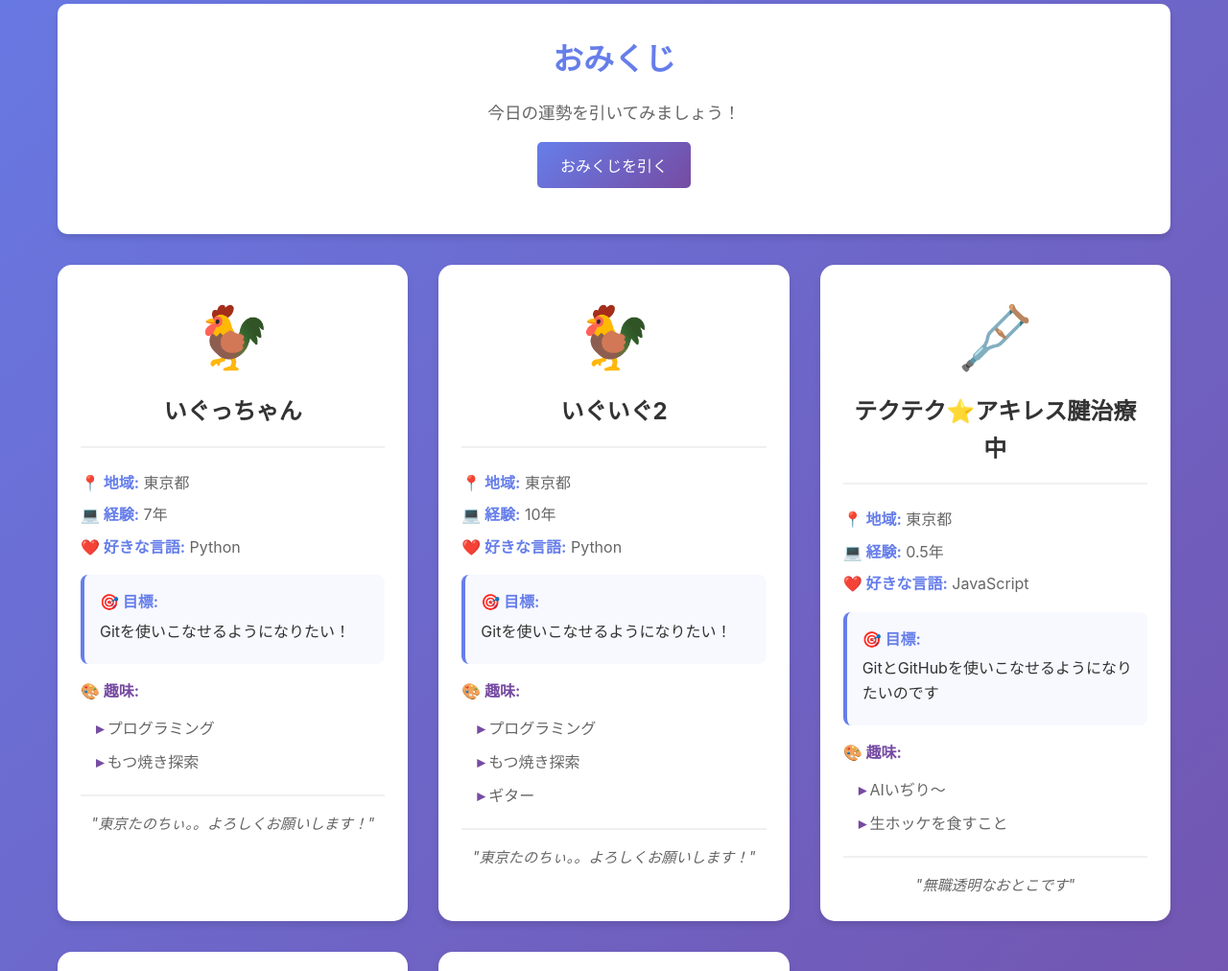
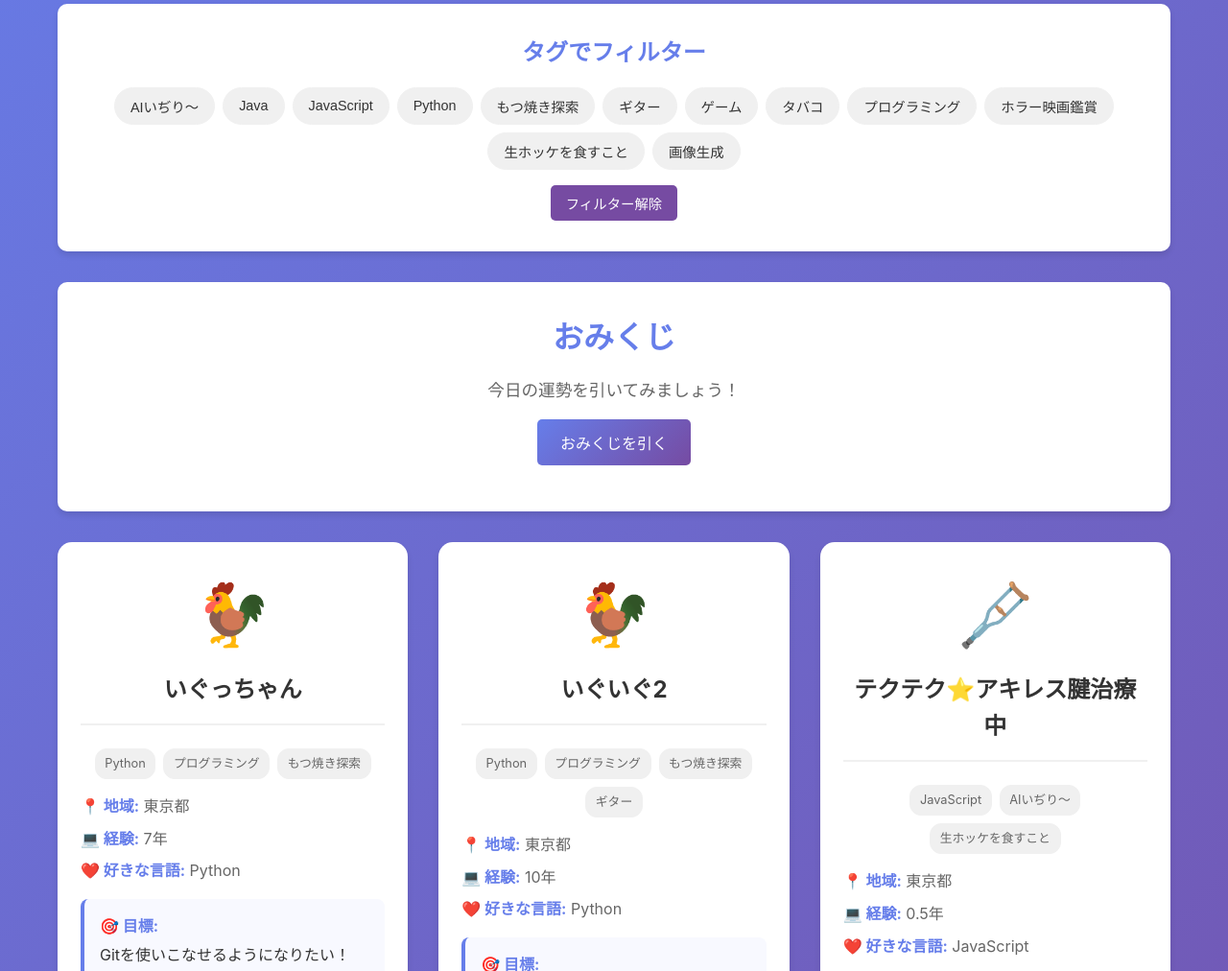
Before and after one commit to study-basic-hackathon/event-docs, a plain HTML site: page docs/20251214_members/index.html in a window 1280 px wide. Shown: the part 399-1411 px from the top of the page at 96% size. Drawn offline with Linux system fonts and the light colour scheme.

Commit message:
タグ付けしました

```diff
--- a/docs/20251214_members/css/style.css
+++ b/docs/20251214_members/css/style.css
@@ -104,6 +104,69 @@ main {
 }
 
 /* ========================================
+   タグフィルター
+   ======================================== */
+.tag-filter {
+  background: var(--card-bg);
+  padding: 2rem;
+  border-radius: 10px;
+  box-shadow: 0 4px 6px rgba(0, 0, 0, 0.1);
+  margin-bottom: 2rem;
+  text-align: center;
+}
+
+.tag-filter h2 {
+  color: var(--accent);
+  font-size: 1.5rem;
+  margin-bottom: 1rem;
+}
+
+.tag-buttons {
+  display: flex;
+  flex-wrap: wrap;
+  justify-content: center;
+  gap: 0.5rem;
+  margin-bottom: 1rem;
+}
+
+.tag-button {
+  background: var(--muted-2);
+  color: var(--text);
+  border: 1px solid var(--member-border);
+  padding: 0.5rem 1rem;
+  border-radius: 20px;
+  cursor: pointer;
+  transition: all 0.3s ease;
+  font-size: 0.9rem;
+}
+
+.tag-button:hover {
+  background: var(--accent);
+  color: white;
+}
+
+.tag-button.active {
+  background: var(--accent);
+  color: white;
+  border-color: var(--accent);
+}
+
+.clear-filter {
+  background: var(--accent-2);
+  color: white;
+  border: none;
+  padding: 0.5rem 1rem;
+  border-radius: 5px;
+  cursor: pointer;
+  font-size: 0.9rem;
+  transition: background 0.3s ease;
+}
+
+.clear-filter:hover {
+  background: var(--accent);
+}
+
+/* ========================================
    メンバーグリッド
    ======================================== */
 .members-grid {
@@ -157,6 +220,24 @@ main {
 .member-header h3 {
   font-size: 1.5rem;
   color: var(--text);
+}
+
+/* メンバータグ */
+.member-tags {
+  display: flex;
+  flex-wrap: wrap;
+  gap: 0.5rem;
+  margin-bottom: 1rem;
+  justify-content: center;
+}
+
+.tag {
+  background: var(--muted-2);
+  color: var(--muted);
+  padding: 0.3rem 0.6rem;
+  border-radius: 12px;
+  font-size: 0.8rem;
+  border: 1px solid var(--member-border);
 }
 
 /* メンバー情報 */
--- a/docs/20251214_members/index.html
+++ b/docs/20251214_members/index.html
@@ -44,6 +44,14 @@
         <p>今日のセミナーに参加してくれた仲間たちです！</p>
       </section>
 
+      <section class="tag-filter">
+        <h2>タグでフィルター</h2>
+        <div id="tag-buttons" class="tag-buttons">
+          <!-- タグボタンがここに追加されます -->
+        </div>
+        <button id="clear-filter" class="clear-filter">フィルター解除</button>
+      </section>
+
       <section class="omikuji">
         <h2>おみくじ</h2>
         <p>今日の運勢を引いてみましょう！</p>
--- a/docs/20251214_members/js/members.js
+++ b/docs/20251214_members/js/members.js
@@ -73,7 +73,63 @@ const members = [
   // },
 ];
 
-// 下記の関数は編集しないでください。
+// 現在のフィルター状態
+let activeFilter = null;
+
+// すべてのタグを取得する関数
+function getAllTags() {
+  const tagSet = new Set();
+  members.forEach(member => {
+    tagSet.add(member.language);
+    member.hobbies.forEach(hobby => tagSet.add(hobby));
+  });
+  return Array.from(tagSet).sort();
+}
+
+// タグボタンを生成する関数
+function generateTagButtons() {
+  const tagButtonsContainer = document.getElementById("tag-buttons");
+  if (!tagButtonsContainer) return;
+
+  const tags = getAllTags();
+  tagButtonsContainer.innerHTML = "";
+
+  tags.forEach(tag => {
+    const button = document.createElement("button");
+    button.className = "tag-button";
+    button.textContent = tag;
+    button.addEventListener("click", () => filterMembers(tag));
+    tagButtonsContainer.appendChild(button);
+  });
+}
+
+// メンバーをフィルタリングする関数
+function filterMembers(tag) {
+  activeFilter = tag;
+
+  // ボタンのアクティブ状態を更新
+  const buttons = document.querySelectorAll(".tag-button");
+  buttons.forEach(button => {
+    if (button.textContent === tag) {
+      button.classList.add("active");
+    } else {
+      button.classList.remove("active");
+    }
+  });
+
+  displayMembers();
+}
+
+// フィルターを解除する関数
+function clearFilter() {
+  activeFilter = null;
+
+  // ボタンのアクティブ状態を解除
+  const buttons = document.querySelectorAll(".tag-button");
+  buttons.forEach(button => button.classList.remove("active"));
+
+  displayMembers();
+}
 /**
  * メンバーカードのHTMLを生成する関数
  * @param {Object} member - メンバー情報オブジェクト
@@ -85,11 +141,20 @@ function createMemberCard(member) {
     .map((hobby) => `<li>${hobby}</li>`)
     .join("");
 
+  // タグを生成（言語と趣味）
+  const tags = [member.language, ...member.hobbies];
+  const tagsHtml = tags
+    .map((tag) => `<span class="tag">${tag}</span>`)
+    .join("");
+
   return `
         <div class="member-card">
             <div class="member-header">
                 <div class="member-icon">${member.icon}</div>
                 <h3>${member.name}</h3>
+            </div>
+            <div class="member-tags">
+                ${tagsHtml}
             </div>
             <div class="member-info">
                 <p><strong>📍 地域:</strong> ${member.location}</p>
@@ -127,19 +192,27 @@ function displayMembers() {
   // 既存のコンテンツをクリア
   membersContainer.innerHTML = "";
 
+  // フィルタリングされたメンバーを取得
+  const filteredMembers = activeFilter
+    ? members.filter(member =>
+        member.language === activeFilter ||
+        member.hobbies.includes(activeFilter)
+      )
+    : members;
+
   // メンバーが0人の場合のメッセージ
-  if (members.length === 0) {
+  if (filteredMembers.length === 0) {
     membersContainer.innerHTML = `
             <div style="grid-column: 1/-1; text-align: center; padding: 3rem; background: white; border-radius: 10px;">
-                <h3 style="color: #667eea; margin-bottom: 1rem;">まだメンバーが登録されていません</h3>
-                <p>あなたが最初のメンバーになりましょう！</p>
+                <h3 style="color: #667eea; margin-bottom: 1rem;">該当するメンバーが見つかりません</h3>
+                <p>他のタグをお試しください。</p>
             </div>
         `;
     return;
   }
 
   // 各メンバーのカードを生成して追加
-  members.forEach((member) => {
+  filteredMembers.forEach((member) => {
     membersContainer.innerHTML += createMemberCard(member);
   });
 
@@ -171,8 +244,15 @@ function updateMemberCount() {
 
 // ページ読み込み時にメンバーを表示
 document.addEventListener("DOMContentLoaded", () => {
+  generateTagButtons();
   displayMembers();
   updateMemberCount();
+
+  // フィルター解除ボタンのイベントリスナー
+  const clearFilterButton = document.getElementById("clear-filter");
+  if (clearFilterButton) {
+    clearFilterButton.addEventListener("click", clearFilter);
+  }
 
   // おみくじのイベントリスナーを追加
   const drawButton = document.getElementById("draw-omikuji");
```
